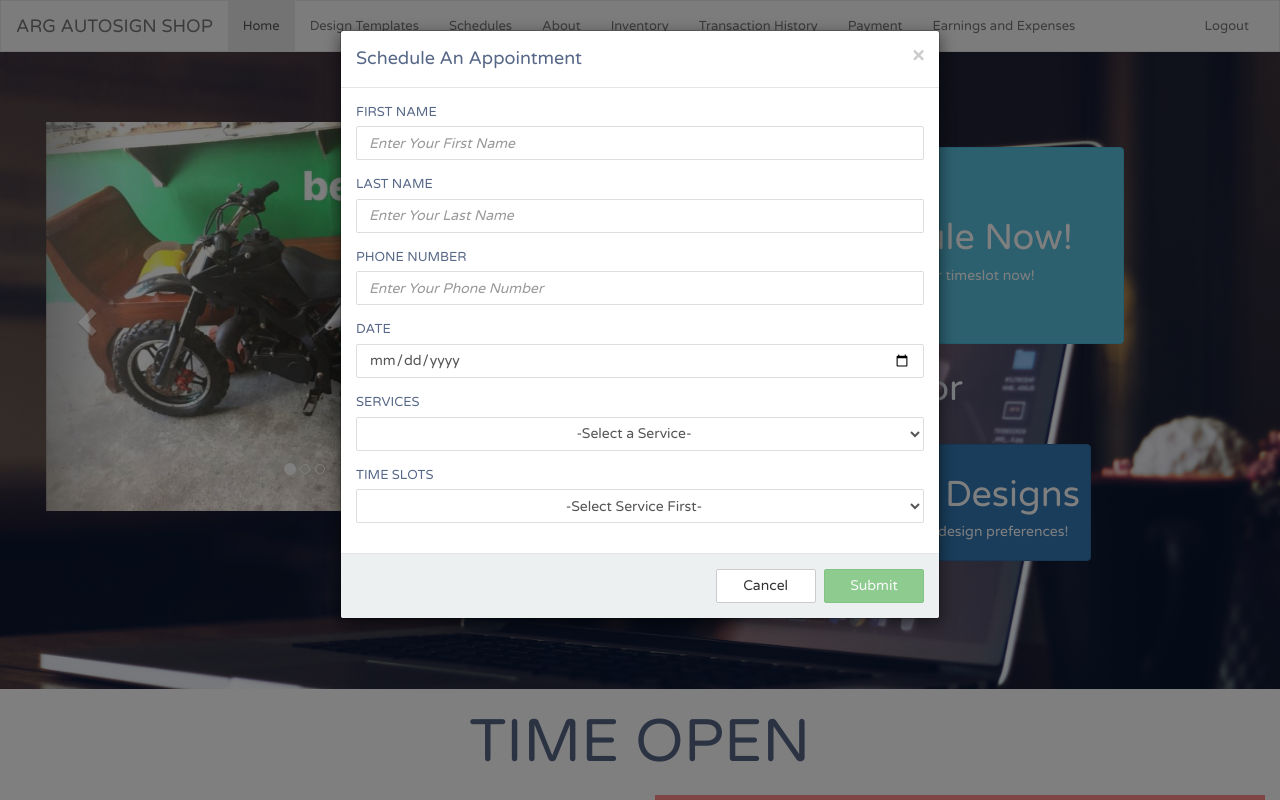
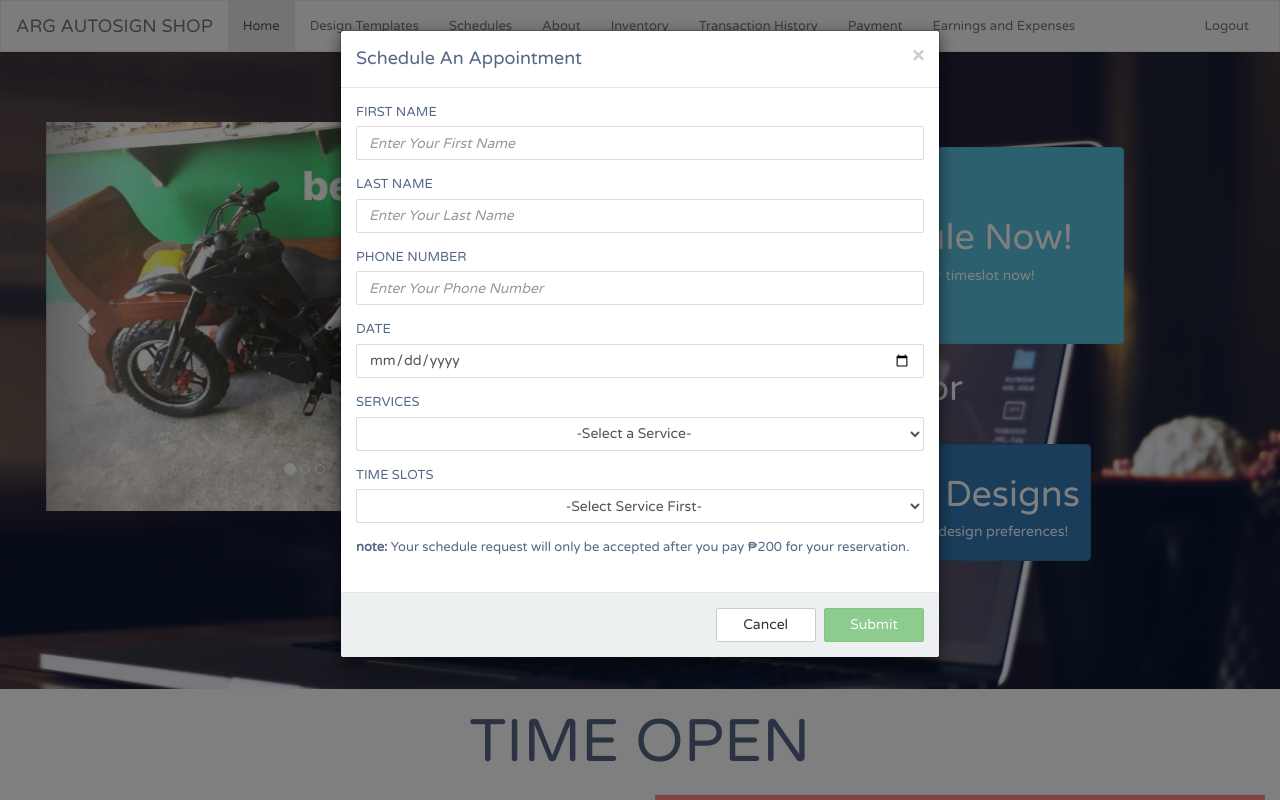
Before and after one commit to deuzdelacruz20/arg, a PHP site: page /arg/php/homepage.php in a window 1280 px wide, after a click that opens the changed part. Run offline with PHP 8.4, Linux system fonts and the light colour scheme; some libraries are stand-ins or nearby versions.

Commit message:
added notes

```diff
--- a/include/disableTimeScript.php
+++ b/include/disableTimeScript.php
@@ -189,6 +189,9 @@
                             </select>
                             <input type="text" name="inputTime" id="inputTime" hidden></input>
                         </div>
+                        <div class="form-group">
+                            <label><b>note: </b>Your schedule request will only be accepted after you pay ₱200 for your reservation.</label>
+                        </div>
                         <script>
                             var $services = $('#services'),
                                 $time = $('#time'),
@@ -202,6 +205,7 @@
                             $("#time option[value='jquery']").attr("disabled", "disabled");
                         </script>
                     </div>
+                    <!-- <h4><b>note: </b>your schedule request will only be accepted after you pay ₱200 for your reservation.</h4> -->
                     <div class="modal-footer">
                         <input type="hidden" value="1" name="type">
                         <input type="button" class="btn btn-default" data-dismiss="modal" value="Cancel">
--- a/php/payment.php
+++ b/php/payment.php
@@ -38,7 +38,7 @@ include '../backend/database.php';
             </div>
             <div class="col-md-6">
                 <h1 style="text-align: center; color:black;">GCASH PAYMENT</h1>
-                <h2 style="text-align: center; color:black;">To settle the payment, you can scan the QR code and pay the required amount</h2>
+                <h2 style="text-align: center; color:black;">To settle the payment, you can scan the QR code and pay <b>₱200</b> for your schedule request</h2>
             </div>
         </div>
         <br>
```
